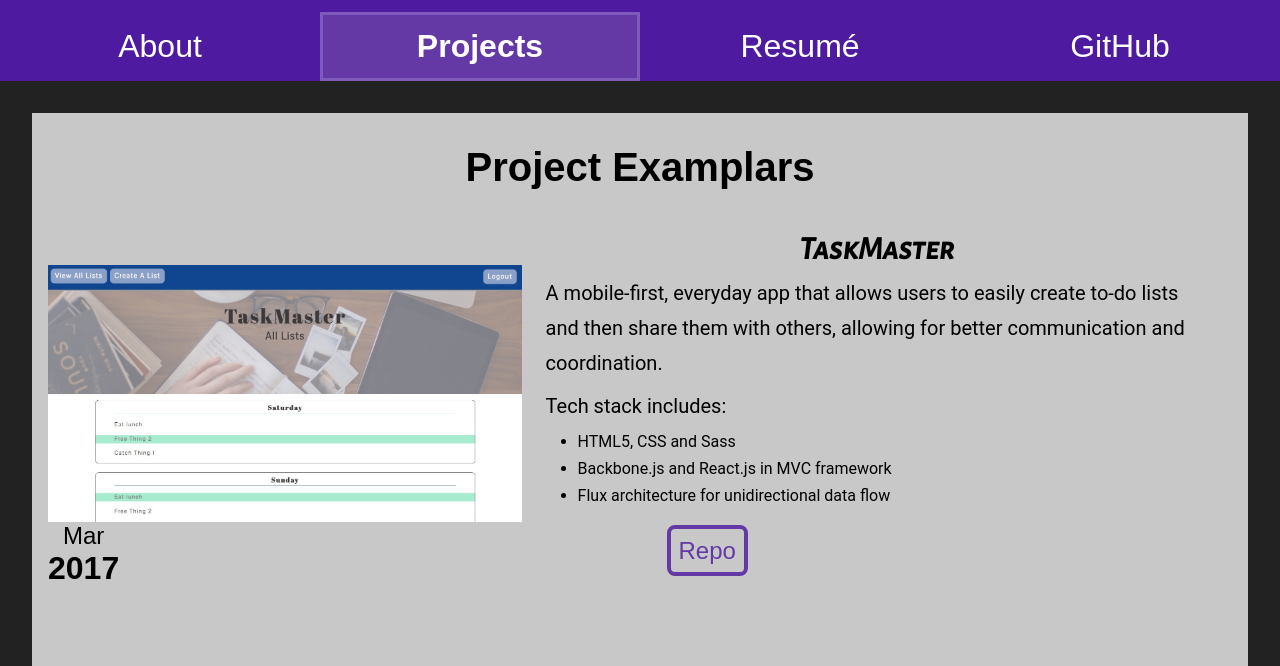
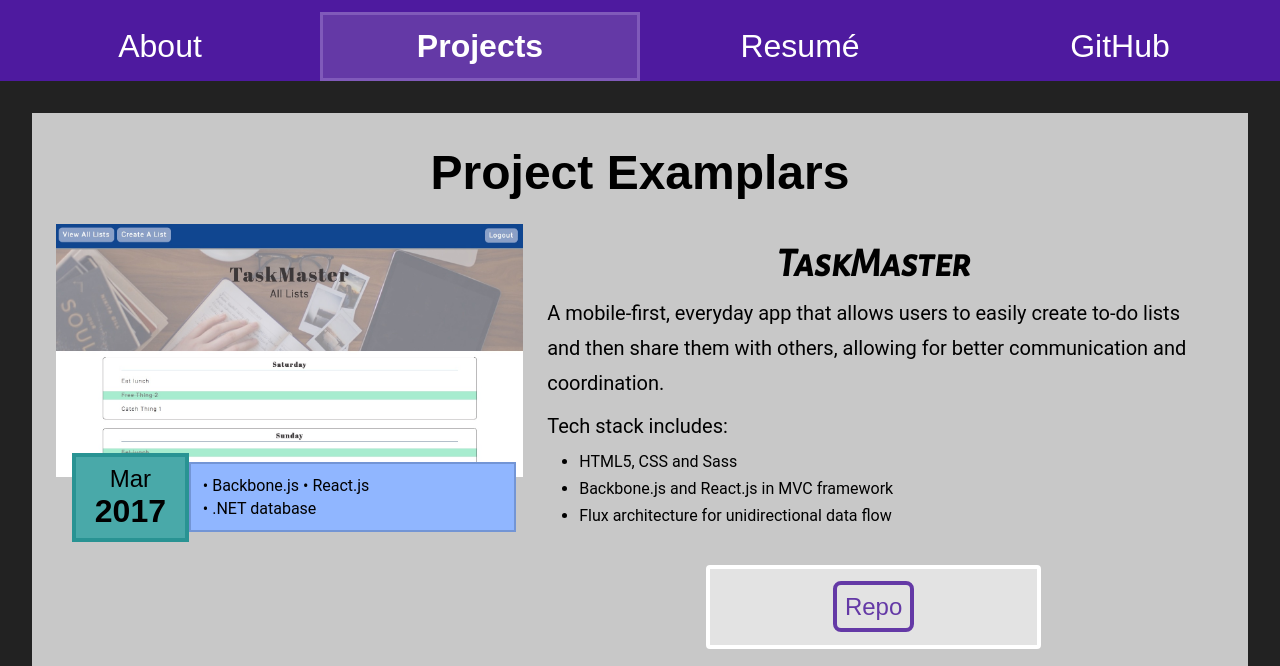
Before and after one commit to iwbolling/portfolio, a plain HTML site: page projects.html in a window 1280 px wide. Shown: the part 82-748 px from the top of the page. Drawn offline with Linux system fonts and the light colour scheme; a web font is replaced by a local one.

Commit message:
Ceaseless Styling Stuff

```diff
--- a/projects.html
+++ b/projects.html
@@ -39,6 +39,7 @@
             <div class="project-pane_infobar">
               <h4>Collaborative</h4>
               <p>&#8226; Backbone.js  &#8226; React.js</p>
+              <p>&#8226; .NET database</p>
             </div>
           </div>
           <div class="project-text">
--- a/scss/_projects.scss
+++ b/scss/_projects.scss
@@ -9,14 +9,17 @@
 
 .section-projects h3{
   font-family: "Carrois Gothic SC", sans-serif;
-  font-size: 40px;
+  font-size: 48px;
   margin: 16px;
   text-align: center;
 }
 
 // PROJECT BLOCKS
 .project-block{
-  margin-bottom: 64px;
+  border-bottom: 3px solid #444;
+  margin-bottom: 16px;
+  margin-top: 16px;
+  padding: 8px;
 }
 
 // IMAGES AND CAPTIONS
@@ -26,11 +29,23 @@
 }
 
 .project-pane{
+  vertical-align: top;
   width: 40%;
 }
 
+.project-pane_hextext, .project-pane_infobar{
+  display: inline-block;
+}
+
 .project-pane_hextext{
-  position: absolute;
+  background-color: $color-secondary-2-1;
+  border: 4px solid $color-secondary-2-2;
+  bottom: 24px;
+  left: 16px;
+  padding: 8px;
+  position: relative;
+  width: 25%;
+  z-index: 100;
 }
 
 .project-pane_hextext p{
@@ -47,6 +62,26 @@
   text-align: center;
 }
 
+.project-pane_infobar{
+  background-color: #90b6ff;
+  border: 2px solid #7395d5;
+  bottom: 24px;
+  left: 16px;
+  padding: 8px;
+  position: relative;
+  width: 70%;
+}
+
+.project-pane_infobar p{
+  font-family: "Roboto", sans-serif;
+  font-size: 16px;
+  margin: 4px;
+}
+
+.proj_taskmaster .project-pane_infobar{
+  bottom: 32px;
+}
+
 // TEXT
 .project-text{
   padding: 16px;
@@ -55,9 +90,10 @@
 
 .project-text h4{
   font-family: "Alegreya Sans SC", sans-serif;
-  font-size: 32px;
+  font-size: 40px;
+  margin: 0px;
+  margin-bottom: 8px;
   text-align: center;
-  margin: 8px;
 }
 
 .project-text p{
@@ -80,7 +116,14 @@
 
 // LINKS
 .project-links{
-  margin-top: 32px;
+  background-color: rgba(255,255,255,.5);
+  border: solid 4px #FFF;
+  border-radius: 4px;
+  margin-left: auto;
+  margin-right: auto;
+  margin-top: 40px;
+  padding: 16px;
+  width: 50%;
 }
 
 .project-links a{
@@ -92,8 +135,21 @@
 
 .link-demo, .link-repo{
   display: inline-block;
+  padding: 8px;
+  width: 50%;
+}
+
+.link-demo{
+  text-align: right;
+}
+
+.link-repo{
+  text-align: left;
+}
+
+.proj_taskmaster .link-repo{
   text-align: center;
-  width: 50%;
+  width: 100%;
 }
 
 .link-demo a{
@@ -102,37 +158,49 @@
   color: $color-complement-3;
 }
 
+.link-demo a:hover{
+  background-color: $color-complement-3;
+  color: #FFF;
+  border: 4px solid #FFF;
+}
+
 .link-repo a{
   border: 4px solid $color-primary-2;
   border-radius: 8px;
   color: $color-primary-2;
 }
 
-// CSS HEXAGONS
-.hexagon {
-  position: relative;
-  width: 100px;
-  height: 57.74px;
-  background-color: $color-secondary-2-2;
-  margin: 28.87px 0;
+.link-repo a:hover{
+  background-color: $color-primary-2;
+  border: 4px solid #FFF;
+  color: #FFF;
 }
 
-.hexagon:before,
-.hexagon:after {
-  content: "";
-  position: absolute;
-  width: 0;
-  border-left: 50px solid transparent;
-  border-right: 50px solid transparent;
-}
-
-.hexagon:before {
-  bottom: 100%;
-  border-bottom: 28.87px solid $color-secondary-2-2;
-}
-
-.hexagon:after {
-  top: 100%;
-  width: 0;
-  border-top: 28.87px solid $color-secondary-2-2;
-}
+// CSS HEXAGONS
+// .hexagon {
+//   position: relative;
+//   width: 100px;
+//   height: 57.74px;
+//   background-color: $color-secondary-2-2;
+//   margin: 28.87px 0;
+// }
+//
+// .hexagon:before,
+// .hexagon:after {
+//   content: "";
+//   position: absolute;
+//   width: 0;
+//   border-left: 50px solid transparent;
+//   border-right: 50px solid transparent;
+// }
+//
+// .hexagon:before {
+//   bottom: 100%;
+//   border-bottom: 28.87px solid $color-secondary-2-2;
+// }
+//
+// .hexagon:after {
+//   top: 100%;
+//   width: 0;
+//   border-top: 28.87px solid $color-secondary-2-2;
+// }
```
Also changed, not shown: css/styles.css, 1 other file.
